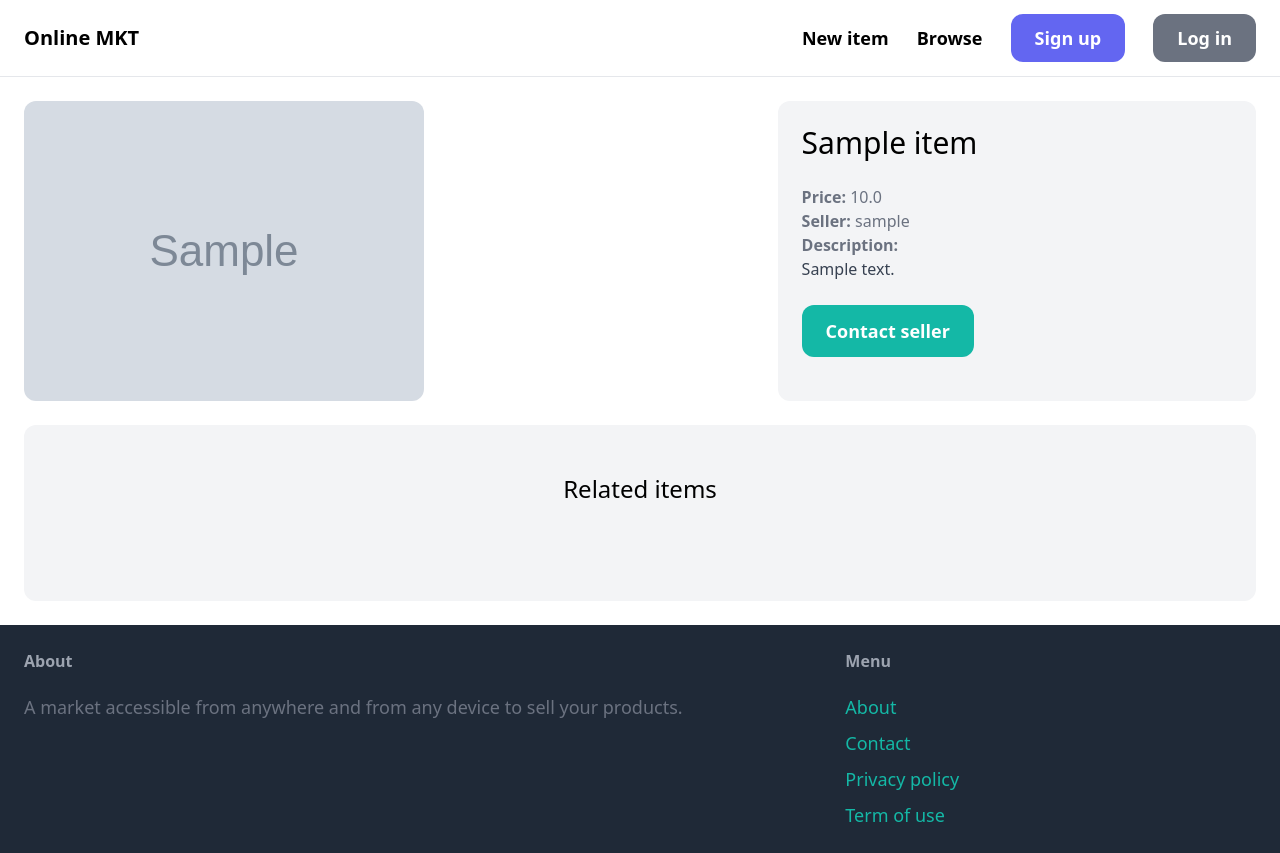
After one commit to Xerrex/online_markeplace_snack, a Django app: page /items/1/ in a window 1280 px wide. The commit adds this page. Run offline with Django 4.2, Linux system fonts and the light colour scheme; tables that the repository leaves empty hold one stand-in row (values such as "Sample post"); grey boxes marked "Sample" are stand-in pictures; some libraries are stand-ins or nearby versions.

Commit message:
Add a new item in the category

```diff
--- a/core_app/templates/core/index.html
+++ b/core_app/templates/core/index.html
@@ -9,7 +9,7 @@
     <div class="grid grid-cols-3 gap-3">
         {% for item in items %}
             <div>
-              <a href="#">
+              <a href="{% url 'mkt_item:detail' item.id %}">
                 <div><img src="{{ item.image.url }}" class="rounded-t-xl object-contain h-100 w-100"></div>
                 <div class="p-6 bg-white rounded-b-xl">
                     <h2 class="text-2xl">{{ item.name }}</h2>
--- /dev/null
+++ b/mkt_item/templates/mkt_item/details.html
@@ -0,0 +1,56 @@
+{% extends 'core/base.html' %}
+
+{% block title %}{{ item.name }}{% endblock %}
+
+{% block content %}
+  <div class="grid grid-cols-5 gap-6">
+    <div class="col-span-3">
+        <img src="{{ item.image.url }}" class="rounded-xl">
+    </div>
+
+    <div class="col-span-2 p-6 bg-gray-100 rounded-xl">
+        <h1 class="mb-6 text-3xl">{{ item.name }}</h1>
+        <p class="text-gray-500"><strong>Price: </strong>{{ item.price }}</p>
+        <p class="text-gray-500"><strong>Seller: </strong>{{ item.created_by.username }}</p>
+
+        {% if item.description %}
+            <p class="text-gray-700">
+                <strong class="text-gray-500">Description:</strong><br>
+                {{ item.description }}
+            </p>
+        {% endif %}
+
+        {% if request.user == item.created_by %}
+            <div class="mt-6 p-6 bg-white rounded-xl">
+                <p>This is your item!</p>
+
+                <a href="#" class="inline-block mt-6 px-6 py-3 text-lg font-semibold bg-teal-500 text-white rounded-xl">Edit</a>
+                <a href="#" class="inline-block mt-6 px-6 py-3 text-lg font-semibold bg-red-500 text-white rounded-xl">Delete</a>
+            </div>
+        {% else %}
+            <a href="#" class="inline-block mt-6 px-6 py-3 text-lg font-semibold bg-teal-500 text-white rounded-xl hover:bg-teal-700">Contact seller</a>
+        {% endif %}
+    </div>
+  </div>
+
+  <div class="mt-6 px-6 py-12 bg-gray-100 rounded-xl">
+    <h2 class="mb-12 text-2xl text-center">Related items</h2>
+
+    <div class="grid grid-cols-3 gap-3">
+        {% for item in related_items %}
+            <div>
+                <a href="{% url 'mkt_item:detail' item.id %}">
+                    <div>
+                        <img src="{{ item.image.url }}" class="rounded-t-xl">
+                    </div>
+
+                    <div class="p-6 bg-white rounded-b-xl">
+                        <h2 class="text-2xl">{{ item.name }}</h2>
+                        <p class="text-gray-500">Price: {{ item.price }}</p>
+                    </div>
+                </a>
+            </div>
+        {% endfor %}
+    </div>
+  </div>
+{% endblock %}
--- /dev/null
+++ b/mkt_item/urls.py
@@ -0,0 +1,10 @@
+from django.urls import path
+
+from . import views
+
+app_name = "mkt_item"
+
+
+urlpatterns = [
+    path("<int:pk>/", views.detail, name="detail"),
+]
--- a/mkt_item/views.py
+++ b/mkt_item/views.py
@@ -1,3 +1,9 @@
-from django.shortcuts import render
+from django.shortcuts import render, get_object_or_404
 
-# Create your views here.
+from .models import Item
+
+
+def detail(request, pk):
+    item = get_object_or_404(Item, pk=pk)
+    related_items = Item.objects.filter(category=item.category, is_sold=False).exclude(pk=pk)[0:3]
+    return render(request, "mkt_item/details.html", {"item": item, 'related_items': related_items})
--- a/project_core/urls.py
+++ b/project_core/urls.py
@@ -15,7 +15,7 @@ Including another URLconf
     2. Add a URL to urlpatterns:  path('blog/', include('blog.urls'))
 """
 from django.contrib import admin
-from django.urls import path
+from django.urls import path, include
 from django.conf import settings
 from django.conf.urls.static import static
 import core_app.views as core_app_views
@@ -23,5 +23,6 @@ import core_app.views as core_app_views
 urlpatterns = [
     path('admin/', admin.site.urls),
     path('', core_app_views.index, name='index'),
-    path('contact/', core_app_views.contact, name='contact')
+    path('contact/', core_app_views.contact, name='contact'),
+    path('items/', include('mkt_item.urls'))
 ] + static(settings.MEDIA_URL, document_root=settings.MEDIA_ROOT)
```
